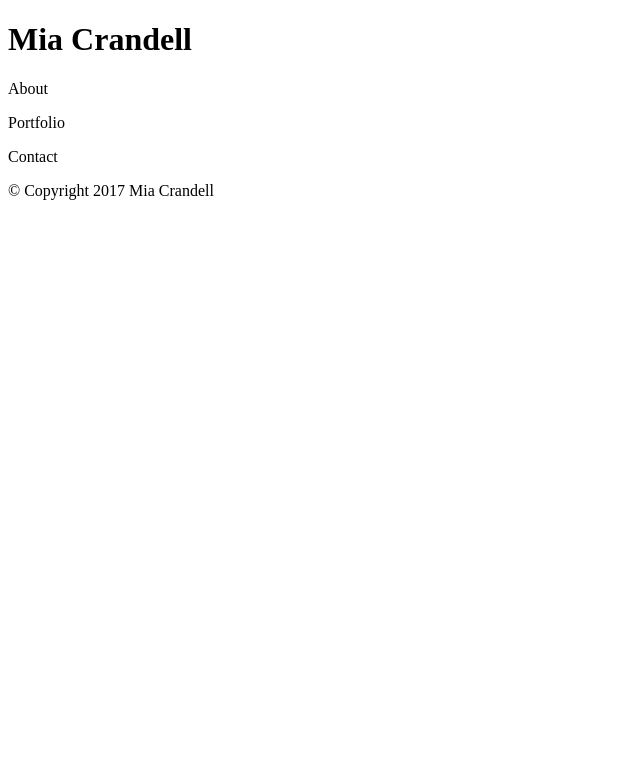
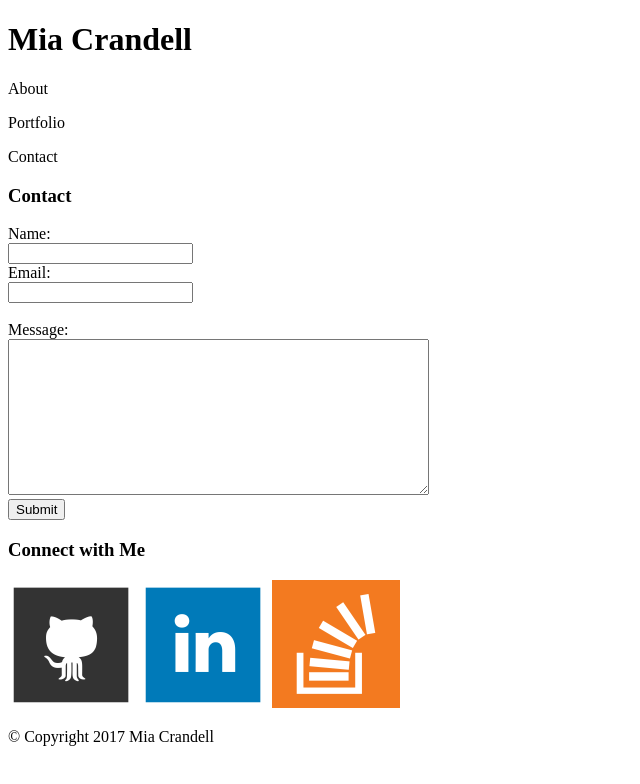
Before and after one commit to eggobiggie/Basic-Portfolio, a plain HTML site: page contact.html in a window 1280 px wide. Shown: the whole page, without its empty margins (0-640 px from the left). Drawn offline with Linux system fonts and the light colour scheme.

Commit message:
adding html to contact

```diff
--- a/contact.html
+++ b/contact.html
@@ -11,7 +11,26 @@
     <p>Portfolio</p>
     <P>Contact</P>
   </header>
-
+  <div class="contactBox">
+    <h3>Contact</h3>
+      <form>
+        Name:<br/>
+        <input type="text" name="name"><br/>
+        Email:<br/>
+        <input type="text" name="email"><br/>
+      </form>
+    <br/>
+      Message: <br/>
+      <textarea rows="10" cols="50" name="message" form="usrform"></textarea>
+      <br/>
+      <button type="submit" form="form1" value="Submit">Submit</button>
+  </div>
+  <div class="connectMe">
+    <h3>Connect with Me</h3>
+    <img src="./assets/images/github.png" alt="github icon">
+    <img src="./assets/images/linkedin.png" alt="linkedin icon">
+    <img src="./assets/images/stackoverflow.png" alt="stackoverflow icon">
+  </div>
   <footer>
     <p>&copy; Copyright 2017 Mia Crandell</p>
   </footer>
```
Also changed, not shown: portfolio.html (+2 -0 lines).
